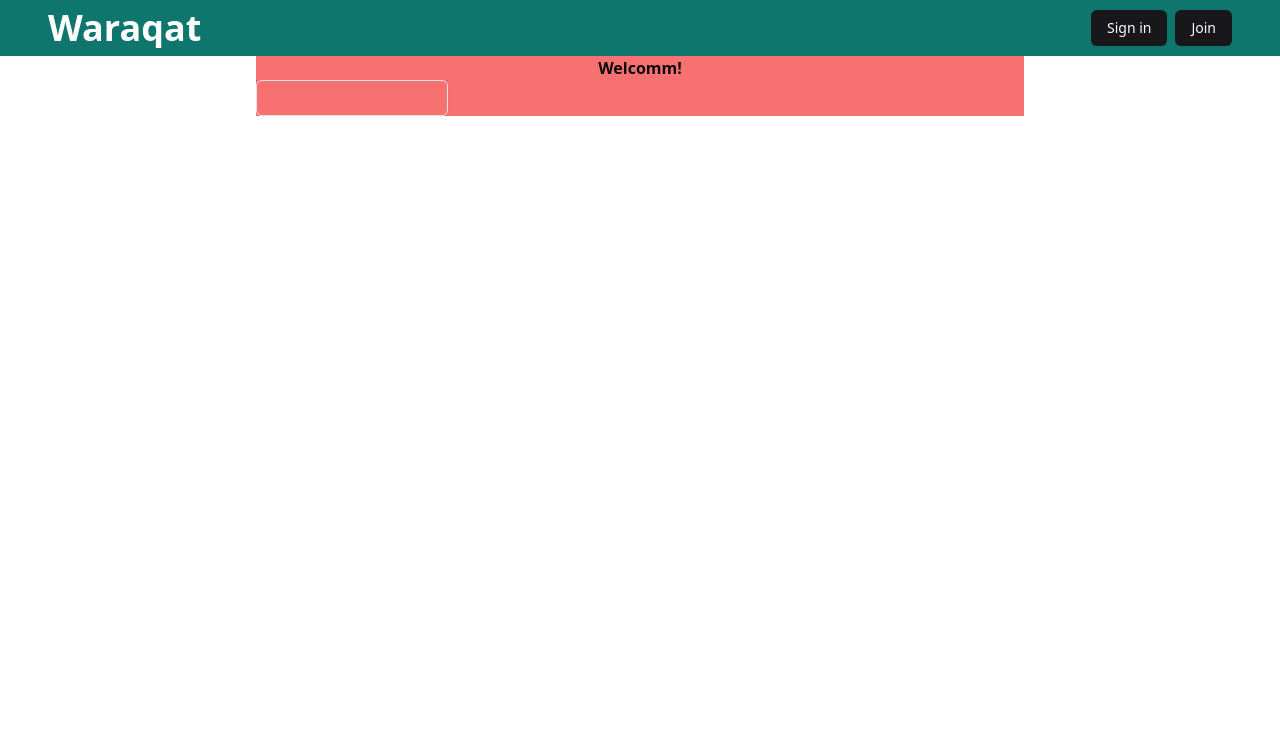
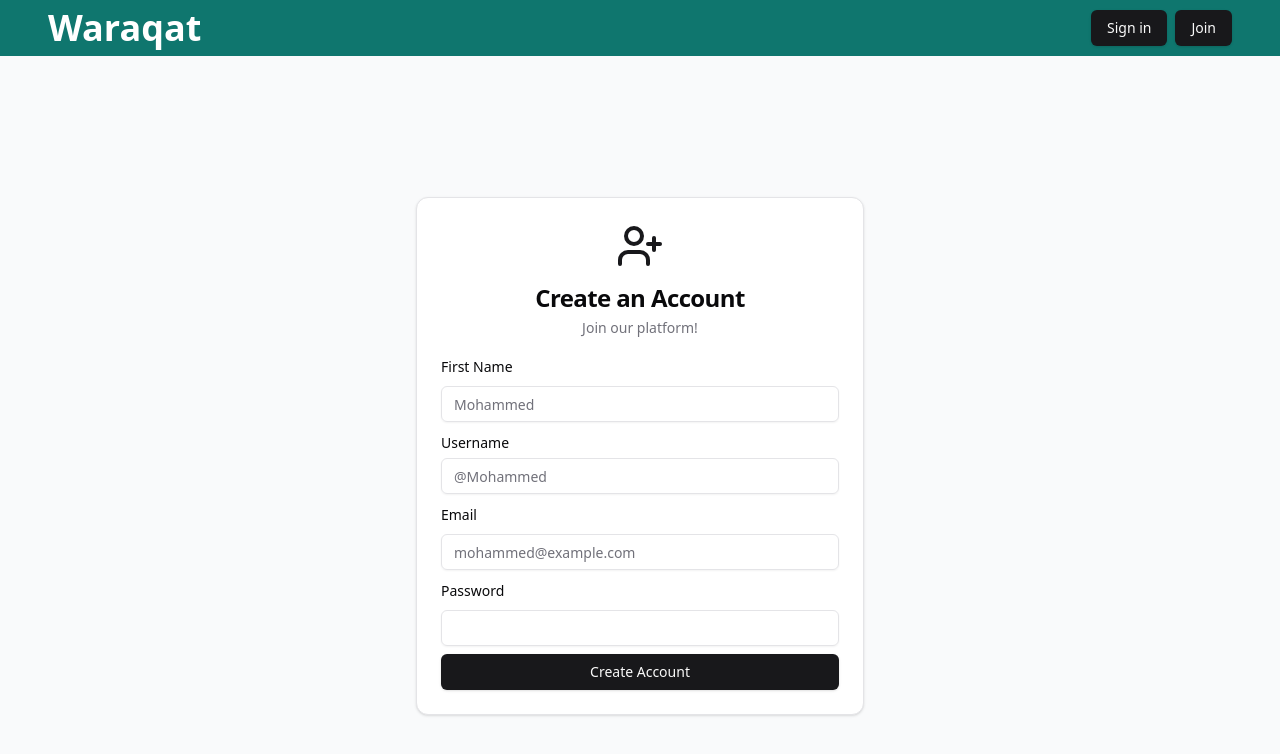
Before and after one commit to AbdulmalekAli60/Waraqat, a Next.js app in the folder frontend/: page /register in a window 1280 px wide. Shown: the top 754 px of the page. Built offline with nearby package versions, Linux system fonts and the light colour scheme.

Commit message:
finishing ui for sign up and sign in page

```diff
--- a/frontend/src/app/globals.css
+++ b/frontend/src/app/globals.css
@@ -2,11 +2,10 @@
 @tailwind components;
 @tailwind utilities;
 
+ * {
+  scrollbar-width: thin;
 
-* {
-    overflow:hidden;
-}
-
+ }
 
 @layer base {
   :root {
--- a/frontend/src/app/layout.tsx
+++ b/frontend/src/app/layout.tsx
@@ -18,9 +18,10 @@ export default function RootLayout({
     <html lang="en">
       <body>
         <nav className="bg-teal-700 flex justify-around items-center h-14 p-2">
-
           <div className=" w-1/2 ml-10 text-white ">
-          <h1 className="font-bold text-4xl">Waraqat</h1>
+            <Link href={"/"}>
+              <h1 className="font-bold text-4xl">Waraqat</h1>
+            </Link>
           </div>
           {/* Button container */}
           <div className="w-1/2  flex justify-end gap-2 mr-10">
--- a/frontend/src/app/register/page.tsx
+++ b/frontend/src/app/register/page.tsx
@@ -1,17 +1,4 @@
-import { Input } from "@/components/ui/input";
-import React from "react";
-
+import Register from "@/components/Register";
 export default function page() {
-  return (
-    <div className="flext justify-center h-screen items-center">
-      <div className="container max-w-3xl mx-auto  bg-red-400">
-        {/* form */}
-        <form>
-          <h1 className="font-bold text-center">Welcomm!</h1>
-          <Input className="w-1/4"></Input>
-        </form>
-        {/* form */}
-      </div>
-    </div>
-  );
+  return <Register />;
 }
--- a/frontend/src/app/signin/page.tsx
+++ b/frontend/src/app/signin/page.tsx
@@ -1,9 +1,6 @@
-import React from 'react'
+import Signin from "@/components/Signin";
+import React from "react";
 
 export default function page() {
-  return (
-    <div>
-      sign in
-    </div>
-  )
+  return <Signin />;
 }
--- /dev/null
+++ b/frontend/src/components/Register.tsx
@@ -0,0 +1,121 @@
+"use client";
+
+import React, { useState } from "react";
+import { Input } from "./ui/input";
+import { Button } from "./ui/button";
+import {
+  Card,
+  CardContent,
+  CardDescription,
+  CardHeader,
+  CardTitle,
+} from "@/components/ui/card";
+import { Label } from "@/components/ui/label";
+import { UserPlus } from "lucide-react";
+import { useRouter } from "next/navigation";
+interface registerDataInterface {
+  name: string;
+  username: string;
+  email: string;
+  password: string;
+}
+export default function Register() {
+  const [registerData, setRegisterData] = useState<registerDataInterface>({
+    name: "",
+    username: "",
+    email: "",
+    password: "",
+  });
+
+  const router = useRouter();
+  //event handlers
+  function handleChange(e: React.ChangeEvent<HTMLInputElement>) {
+    const { name, value } = e.target;
+
+    setRegisterData((prev) => ({
+      ...prev,
+      [name]: value,
+    }));
+  }
+
+  function handleRegisterFormSubmit(e: React.FormEvent) {
+    e.preventDefault();
+    console.log(registerData);
+    router.push("/articles")
+  }
+  //event handlers
+
+  return (
+    <div className="h-screen flex items-center justify-center bg-gray-50 py-8 px-4 sm:px-6 lg:px-8">
+      <Card className="w-full max-w-md">
+        <CardHeader className="space-y-1 pb-4">
+          <div className="flex items-center justify-center">
+            <UserPlus className="h-12 w-12 text-primary mb-2" />
+          </div>
+          <CardTitle className="text-2xl font-bold text-center">
+            Create an Account
+          </CardTitle>
+          <CardDescription className="text-center">
+            Join our platform!
+          </CardDescription>
+        </CardHeader>
+        <CardContent>
+          {/* form */}
+          <form onSubmit={handleRegisterFormSubmit} className="space-y-2">
+            <div className="space-y-2">
+              <Label htmlFor="name">First Name</Label>
+              <Input
+                placeholder="Mohammed"
+                type="text"
+                value={registerData.name}
+                name="name"
+                onChange={handleChange}
+                className="w-full"
+              />
+            </div>
+
+            <div className="space-y-1">
+              <Label htmlFor="username">Username</Label>
+              <Input
+                placeholder="@Mohammed"
+                type="text"
+                value={registerData.username}
+                name="username"
+                onChange={handleChange}
+                className="w-full"
+              />
+            </div>
+
+            <div className="space-y-2">
+              <Label htmlFor="email">Email</Label>
+              <Input
+                placeholder="mohammed@example.com"
+                type="email"
+                value={registerData.email}
+                name="email"
+                onChange={handleChange}
+                className="w-full"
+              />
+            </div>
+
+            <div className="space-y-2">
+              <Label htmlFor="password">Password</Label>
+              <Input
+                type="password"
+                value={registerData.password}
+                name="password"
+                onChange={handleChange}
+                className="w-full"
+              />
+            </div>
+
+            <Button className="w-full" type="submit">
+              Create Account
+            </Button>
+          </form>
+          {/*=== form === */}
+        </CardContent>
+      </Card>
+    </div>
+  );
+}
--- /dev/null
+++ b/frontend/src/components/Signin.tsx
@@ -0,0 +1,96 @@
+"use client";
+
+import React, { useState } from "react";
+import {
+  Card,
+  CardContent,
+  CardDescription,
+  CardHeader,
+  CardTitle,
+} from "./ui/card";
+import { UserPlus } from "lucide-react";
+import { Label } from "./ui/label";
+import { Input } from "./ui/input";
+import { Button } from "./ui/button";
+import { useRouter } from "next/navigation";
+
+interface signInDataInterface {
+  email: string;
+  password: string;
+}
+
+export default function Signin() {
+  const [signInData, setSignInData] = useState<signInDataInterface>({
+    email: "",
+    password: "",
+  });
+
+  const router  = useRouter();
+
+  //event handlers
+  function handleRegisterFormSubmit(e: React.FormEvent) {
+    e.preventDefault();
+    alert(signInData.email + signInData.password);
+    router.push("articles");
+  }
+
+  function handleChange(e: React.ChangeEvent<HTMLInputElement>) {
+    const { name, value } = e.target;
+
+    setSignInData((prev) => ({
+      ...prev,
+      [name]: value,
+    }));
+  }
+  //event handlers
+
+  return (
+    <div className="h-screen flex items-center justify-center bg-gray-50 py-8 px-4 sm:px-6 lg:px-8">
+      <Card className="w-full max-w-md">
+        <CardHeader className="space-y-1 pb-4">
+          <div className="flex items-center justify-center">
+            <UserPlus className="h-12 w-12 text-primary mb-2" />
+          </div>
+          <CardTitle className="text-2xl font-bold text-center">
+            Create an Account
+          </CardTitle>
+          <CardDescription className="text-center">
+            Join our platform!
+          </CardDescription>
+        </CardHeader>
+        <CardContent>
+          {/* form */}
+          <form onSubmit={handleRegisterFormSubmit} className="space-y-2">
+            <div className="space-y-2">
+              <Label htmlFor="email">Email</Label>
+              <Input
+                placeholder="mohammed@example.com"
+                type="email"
+                value={signInData.email}
+                name="email"
+                onChange={handleChange}
+                className="w-full"
+              />
+            </div>
+
+            <div className="space-y-2">
+              <Label htmlFor="password">Password</Label>
+              <Input
+                type="password"
+                value={signInData.password}
+                name="password"
+                onChange={handleChange}
+                className="w-full"
+              />
+            </div>
+
+            <Button className="w-full" type="submit">
+              Create Account
+            </Button>
+          </form>
+          {/*=== form === */}
+        </CardContent>
+      </Card>
+    </div>
+  );
+}
--- /dev/null
+++ b/frontend/src/components/ui/card.tsx
@@ -0,0 +1,76 @@
+import * as React from "react"
+
+import { cn } from "@/lib/utils"
+
+const Card = React.forwardRef<
+  HTMLDivElement,
+  React.HTMLAttributes<HTMLDivElement>
+>(({ className, ...props }, ref) => (
+  <div
+    ref={ref}
+    className={cn(
+      "rounded-xl border bg-card text-card-foreground shadow",
+      className
+    )}
+    {...props}
+  />
+))
+Card.displayName = "Card"
+
+const CardHeader = React.forwardRef<
+  HTMLDivElement,
+  React.HTMLAttributes<HTMLDivElement>
+>(({ className, ...props }, ref) => (
+  <div
+    ref={ref}
+    className={cn("flex flex-col space-y-1.5 p-6", className)}
+    {...props}
+  />
+))
+CardHeader.displayName = "CardHeader"
+
+const CardTitle = React.forwardRef<
+  HTMLDivElement,
+  React.HTMLAttributes<HTMLDivElement>
+>(({ className, ...props }, ref) => (
+  <div
+    ref={ref}
+    className={cn("font-semibold leading-none tracking-tight", className)}
+    {...props}
+  />
+))
+CardTitle.displayName = "CardTitle"
+
+const CardDescription = React.forwardRef<
+  HTMLDivElement,
+  React.HTMLAttributes<HTMLDivElement>
+>(({ className, ...props }, ref) => (
+  <div
+    ref={ref}
+    className={cn("text-sm text-muted-foreground", className)}
+    {...props}
+  />
+))
+CardDescription.displayName = "CardDescription"
+
+const CardContent = React.forwardRef<
+  HTMLDivElement,
+  React.HTMLAttributes<HTMLDivElement>
+>(({ className, ...props }, ref) => (
+  <div ref={ref} className={cn("p-6 pt-0", className)} {...props} />
+))
+CardContent.displayName = "CardContent"
+
+const CardFooter = React.forwardRef<
+  HTMLDivElement,
+  React.HTMLAttributes<HTMLDivElement>
+>(({ className, ...props }, ref) => (
+  <div
+    ref={ref}
+    className={cn("flex items-center p-6 pt-0", className)}
+    {...props}
+  />
+))
+CardFooter.displayName = "CardFooter"
+
+export { Card, CardHeader, CardFooter, CardTitle, CardDescription, CardContent }
```
